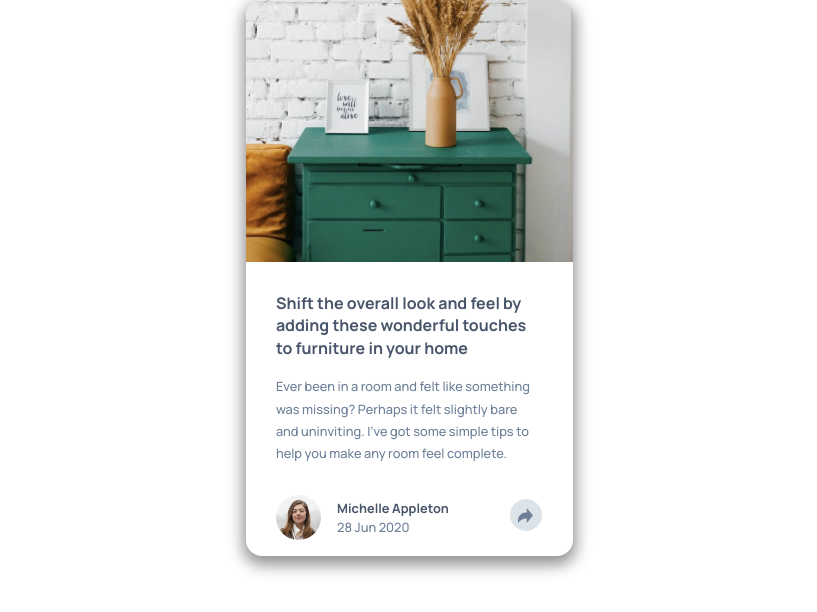
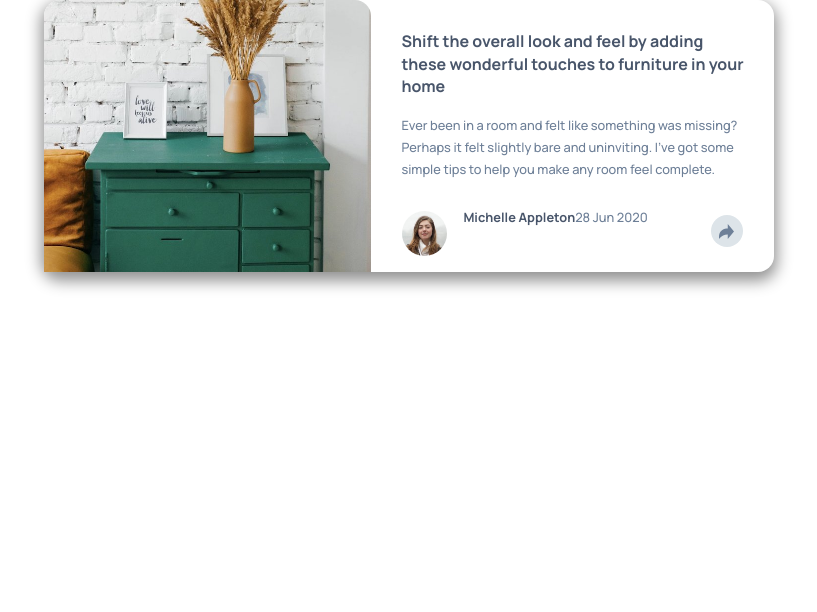
Before and after one commit to webstormcam/Article_Preview_Component, a plain HTML site: page index.html in a window 1536 px wide. Shown: the whole page, without its empty margins (359-1176 px from the left). Drawn offline with Linux system fonts and the light colour scheme.

Commit message:
Started the desktop version of the card

```diff
--- a/index.html
+++ b/index.html
@@ -17,10 +17,13 @@
 
     <div id="card">
         <img class="hero" src="imgs/drawers.jpg" alt="A green drawer with a vase and picture frame on top">
+        <div class="written_content">
             <section class="blurb_section">
-            <p class="bigGray">Shift the overall look and feel by adding these wonderful touches to furniture in your
+                <p class="bigGray">Shift the overall look and feel by adding these wonderful touches to furniture in
+                    your
                     home</p>
-            <p class="smallGray">Ever been in a room and felt like something was missing? Perhaps it felt slightly bare
+                <p class="smallGray">Ever been in a room and felt like something was missing? Perhaps it felt slightly
+                    bare
                     and uninviting.
                     I've got some simple tips to help you make any room feel complete.</p>
             </section>
@@ -38,6 +41,7 @@
                 </div>
             </footer>
         </div>
+    </div>
 
 </body>
 
--- a/style.css
+++ b/style.css
@@ -102,3 +102,23 @@ footer{
     align-items: center;
     margin-top: 4px;
 }
+
+@media screen and (min-width: 1440px){
+    #card{
+        flex-direction: row;
+        width: 730px;
+
+    }
+
+    .blurb_section{
+        flex-direction: row;
+    }
+
+    .info{
+        flex-direction: row;
+    }
+
+    .clickable_arrow{
+        flex-direction: row;
+    }
+}
```
Lines whose indentation alone changed are shown as unchanged.
